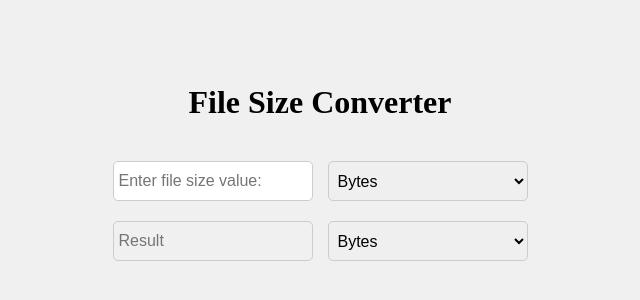
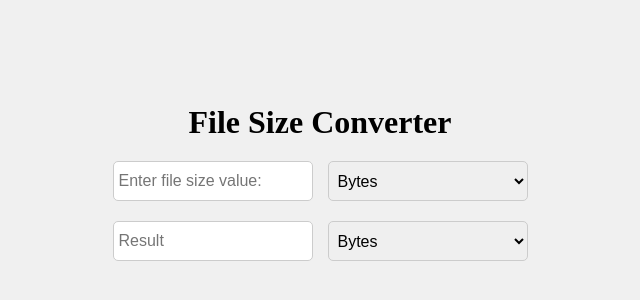
Before and after one commit to unknownss-ss/File-converter, a plain HTML site: page index.html in a window 1280 px wide. Shown: the part 218-518 px from the top of the page, without its empty margins (320-960 px from the left). Drawn offline with Linux system fonts and the light colour scheme.

Commit message:
Update style.css

```diff
--- a/style.css
+++ b/style.css
@@ -19,7 +19,6 @@ body, html {
 h1 {
   font-size: 2rem;
   color: black;
-  transform: translateY(-20px);
   margin-bottom : 20px;
 }
 
@@ -44,7 +43,3 @@ h1 {
 }
 
 /* Readonly box specific style */
-#output-box {
-  background-color: #f0f0f0; /* Slightly different background */
-  cursor: not-allowed; /* Show it's readonly */
-}
```
